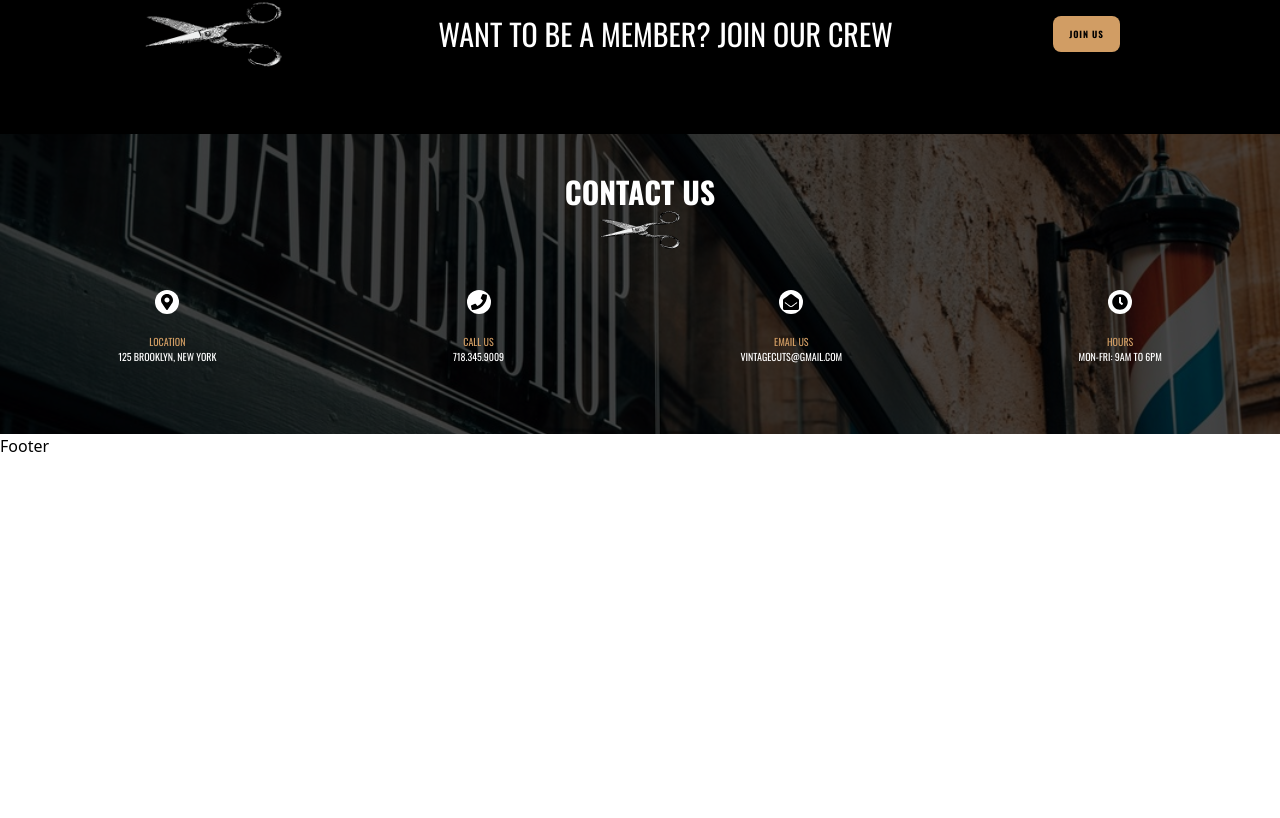
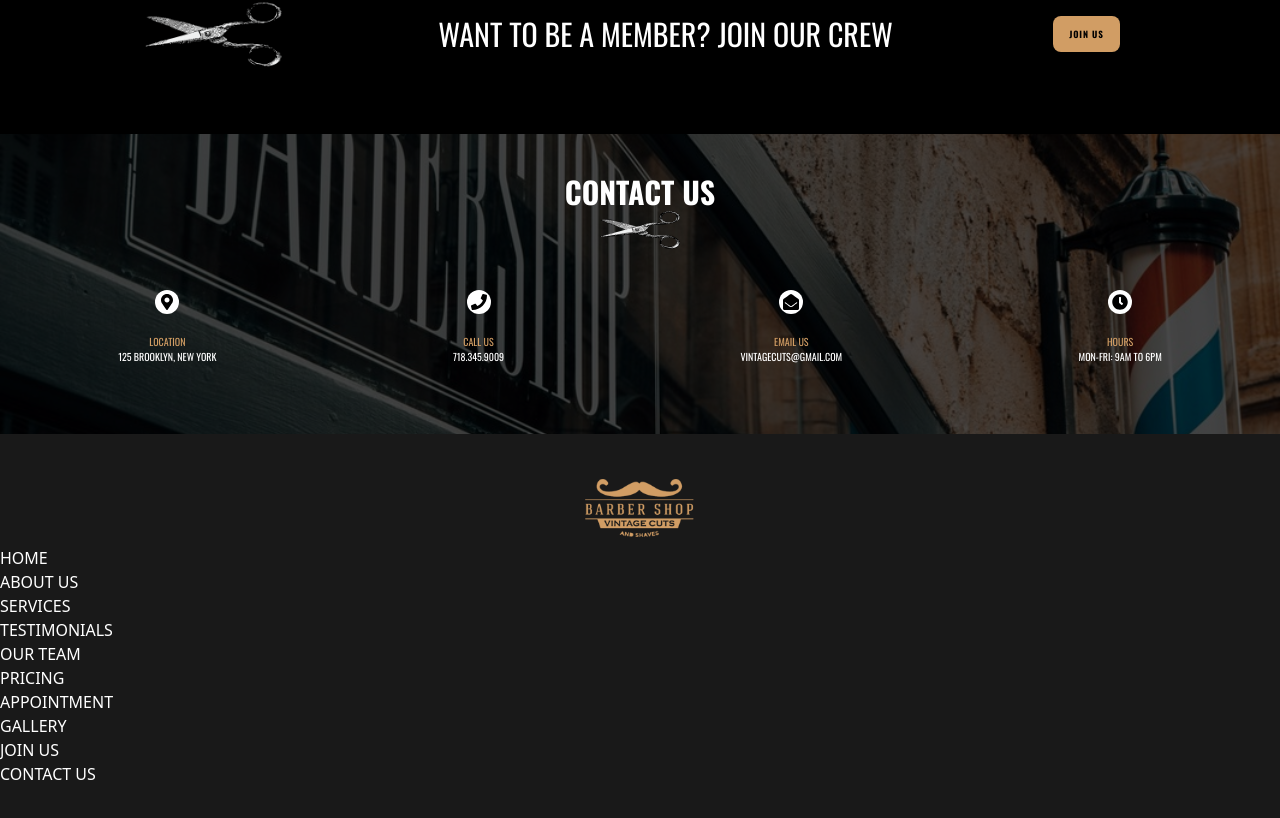
Before and after one commit to Danieljamespm/barber-shop-react, a React (Vite) app: page / in a window 1280 px wide. Shown: the part 6577-7395 px from the top of the page. Before the commit the page ends 7035 px from the top, so only its background shows below. Built offline with nearby package versions, Linux system fonts and the light colour scheme.

Commit message:
added another logo for footer and linked navbar and footer for scrolling through sections.

```diff
--- a/src/Components/Contactus.jsx
+++ b/src/Components/Contactus.jsx
@@ -3,7 +3,7 @@ import { FaClock, FaEnvelopeOpen, FaMapMarkerAlt, FaPhone } from "react-icons/fa
 
 const Contactus = () => {
   return (
-    <div className='w-full h-[600px] sm:h-[300px] bg-contact-image bg-cover bg-center bg-black bg-blend-darken bg-opacity-70'>
+    <div id='contact' className='w-full h-[600px] sm:h-[300px] bg-contact-image bg-cover bg-center bg-black bg-blend-darken bg-opacity-70'>
         <h2 className='text-white font-oswald text-3xl font-bold text-center pt-10'>CONTACT US</h2>
         <img className='w-[80px] mx-auto pb-10' src='./barber-scissors.png' />
         <div className='sm:flex justify-around'>
--- a/src/Components/Footer.jsx
+++ b/src/Components/Footer.jsx
@@ -1,8 +1,26 @@
 import React from 'react'
+import Logo from '../assets/barber-shop-logo-2.png'
 
 const Footer = () => {
   return (
-    <div>Footer</div>
+    <div className='w-full h-[600px] bg-[#191919]'>
+        <img src={Logo} alt='barbershop logo' className='w-32 mx-auto pt-10' />
+        <div>
+            <ul className='text-white'>
+                <li><a href='#'>HOME</a></li>
+                <li><a href='#aboutus'>ABOUT US</a></li>
+                <li><a href='#services'>SERVICES</a></li>
+                <li><a href='#reviews'>TESTIMONIALS</a></li>
+                <li><a href='#team'>OUR TEAM</a></li>
+                <li><a href='#pricing'>PRICING</a></li>
+                <li><a href='#appointment'>APPOINTMENT</a></li>
+                <li><a href='#gallery'>GALLERY</a></li>
+                <li><a href='#joinus'>JOIN US</a></li>
+                <li><a href='#contact'>CONTACT US</a></li>
+            </ul>
+        </div>
+
+    </div>
   )
 }
 
--- a/src/Components/Navbar.jsx
+++ b/src/Components/Navbar.jsx
@@ -24,7 +24,7 @@ const Navbar = () => {
         <li className='hidden lg:flex hover:text-[#bb9e86] hover:duration-1000'><a href='#appointment'>APPOINTMENT</a></li>
         <li className='hidden lg:flex hover:text-[#bb9e86] hover:duration-1000'><a href='#gallery'>GALLERY</a></li>
         <li className='hidden lg:flex hover:text-[#bb9e86] hover:duration-1000'><a href='#joinus'>JOIN US</a></li>
-        <li className='hidden lg:flex hover:text-[#bb9e86] hover:duration-1000'><a href='#'>CONTACT US</a></li>
+        <li className='hidden lg:flex hover:text-[#bb9e86] hover:duration-1000'><a href='#contact'>CONTACT US</a></li>
 
         <div onClick={handleNav} className='lg:hidden'>
 
@@ -44,7 +44,7 @@ const Navbar = () => {
         <li className='p-2 border-b border-gray-500 hover:text-gray-500 hover:duration-700'><a href='#appointment'>APPOINTMENT</a></li>
         <li className='p-2 border-b border-gray-500 hover:text-gray-500 hover:duration-700'><a href='#gallery'>GALLERY</a></li>
         <li className='p-2 border-b border-gray-500 hover:text-gray-500 hover:duration-700'><a href='#joinus'>JOIN US</a></li>
-        <li className='p-2 hover:text-gray-500 hover:duration-700'><a href='#'>CONTACT US</a></li>
+        <li className='p-2 hover:text-gray-500 hover:duration-700'><a href='#contact'>CONTACT US</a></li>
         </ul>
       </div>
 
```
Also changed, not shown: src/assets/barber-shop-logo-2.png (added).
